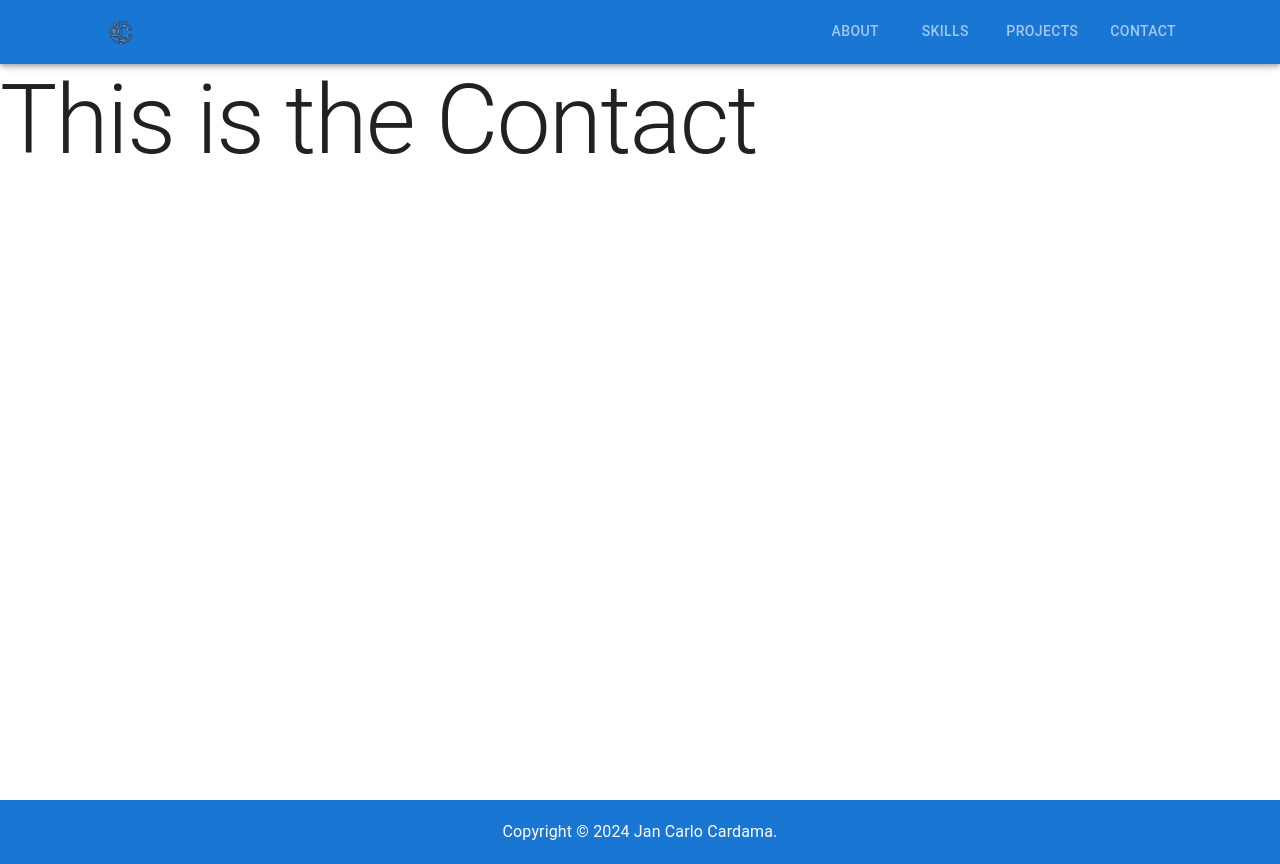
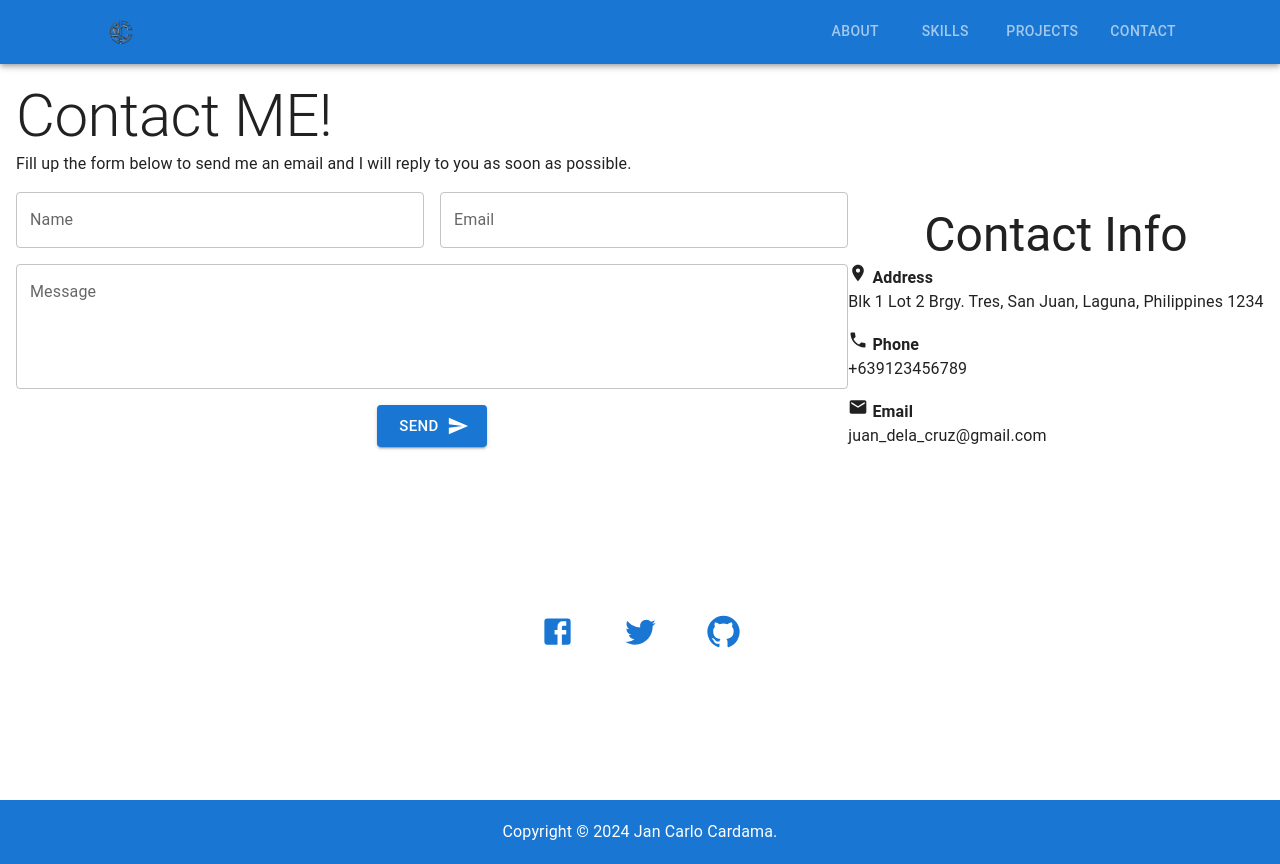
Before and after one commit to jcmcardama/test-landing-page, a React (Vite) app: page /contact in a window 1280 px wide. Built offline with nearby package versions, Linux system fonts and the light colour scheme.

Commit message:
add contact page

```diff
--- /dev/null
+++ b/src/components/ContactForm.tsx
@@ -0,0 +1,45 @@
+import { FormControl, Grid, TextField, Button, Box, Typography } from '@mui/material';
+import SendIcon from '@mui/icons-material/Send';
+
+const ContactForm = () => {
+  return (
+    <Grid container my={'16px'}>
+        <Box>
+            <Typography variant="h2">
+                Contact ME!
+            </Typography>
+            <Typography paragraph>
+                Fill up the form below to send me an email and I will reply to you as soon as possible.
+            </Typography>
+        </Box>
+        <FormControl>
+            <Grid container spacing={2}>
+                <Grid item xs={6}>
+                    <TextField id="outlined-basic" label="Name" variant="outlined" fullWidth />
+                </Grid>
+                <Grid item xs={6}>
+                    <TextField id="outlined-basic" label="Email" variant="outlined" fullWidth />
+                </Grid>
+                <Grid item xs={12}>
+                    <TextField
+                        id="outlined-multiline-static"
+                        label="Message"
+                        multiline
+                        rows={4}
+                        fullWidth
+                    />
+                </Grid>
+                <Grid item xs={12}>
+                    <Grid container justifyContent={"center"}>
+                        <Button variant="contained" endIcon={<SendIcon />} size='large'>
+                            Send
+                        </Button>
+                    </Grid>
+                </Grid>
+            </Grid>
+        </FormControl>
+    </Grid>
+  )
+};
+
+export default ContactForm;
--- /dev/null
+++ b/src/components/ContactInfo.tsx
@@ -0,0 +1,44 @@
+import { Grid, Typography } from '@mui/material';
+import LocationOnIcon from '@mui/icons-material/LocationOn';
+import PhoneIcon from '@mui/icons-material/Phone';
+import EmailIcon from '@mui/icons-material/Email';
+
+const ContactInfo = () => {
+  return (
+    <Grid
+        container
+        alignContent={"center"}
+        justifyContent={"center"}
+        height={'100%'}
+
+    >
+        <Grid item textAlign={"center"}>
+            <Typography variant="h3">
+                Contact Info
+            </Typography>
+        </Grid>
+        <Grid item>
+            <Typography paragraph>
+                <LocationOnIcon fontSize="small" /> <b>Address</b>
+                <Typography>
+                    Blk 1 Lot 2 Brgy. Tres, San Juan, Laguna, Philippines 1234
+                </Typography>
+            </Typography>
+            <Typography paragraph>
+                <PhoneIcon fontSize="small" /> <b>Phone</b>
+                <Typography>
+                    +639123456789
+                </Typography>
+            </Typography>
+            <Typography paragraph>
+                <EmailIcon fontSize="small" /> <b>Email</b>
+                <Typography>
+                    juan_dela_cruz@gmail.com
+                </Typography>
+            </Typography>
+        </Grid>
+    </Grid>
+  )
+};
+
+export default ContactInfo;
--- /dev/null
+++ b/src/components/ContactSocMed.tsx
@@ -0,0 +1,32 @@
+import { Grid, IconButton } from '@mui/material';
+import TwitterIcon from '@mui/icons-material/Twitter';
+import FacebookIcon from '@mui/icons-material/Facebook';
+import GitHubIcon from '@mui/icons-material/GitHub';
+
+const ContactSocMed = () => {
+  return (
+    <Grid
+        container
+        columnSpacing={4}
+        justifyContent={"center"}
+    >
+        <Grid item>
+        <IconButton >
+            <FacebookIcon color="primary" fontSize="large" />
+        </IconButton >
+        </Grid>
+        <Grid item>
+        <IconButton >
+            <TwitterIcon color="primary" fontSize="large" />
+        </IconButton >
+        </Grid>
+        <Grid item>
+        <IconButton >
+            <GitHubIcon color="primary" fontSize="large" />
+        </IconButton >
+        </Grid>
+    </Grid>
+  )
+};
+
+export default ContactSocMed;
--- a/src/pages/Contact.tsx
+++ b/src/pages/Contact.tsx
@@ -1,12 +1,25 @@
-import { Typography } from "@mui/material";
+import { Grid } from "@mui/material";
+import ContactForm from "../components/ContactForm";
+import ContactInfo from "../components/ContactInfo";
+import ContactSocMed from "../components/ContactSocMed";
 
 const Contact = () => {
   return (
-    <>
-      <Typography variant="h1">
-        This is the Contact
-      </Typography>
-    </>
+    <Grid
+      container
+      height={'100%'}
+      px={'16px'}
+    >
+      <Grid item xs={8}>
+        <ContactForm />
+      </Grid>
+      <Grid item xs={4}>
+        <ContactInfo />
+      </Grid>
+      <Grid item xs={12} >
+        <ContactSocMed />
+      </Grid>
+    </Grid>
   );
 };
 
```
